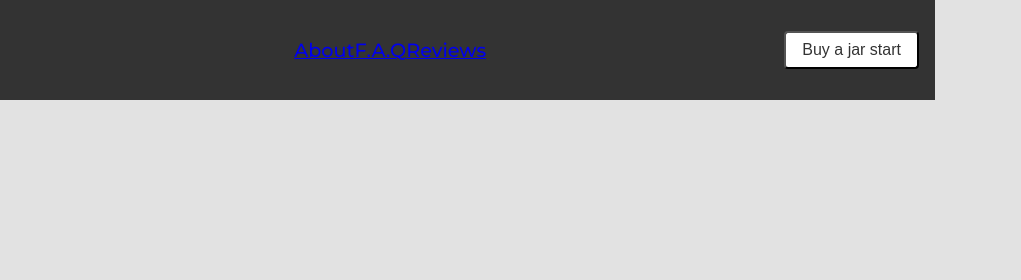
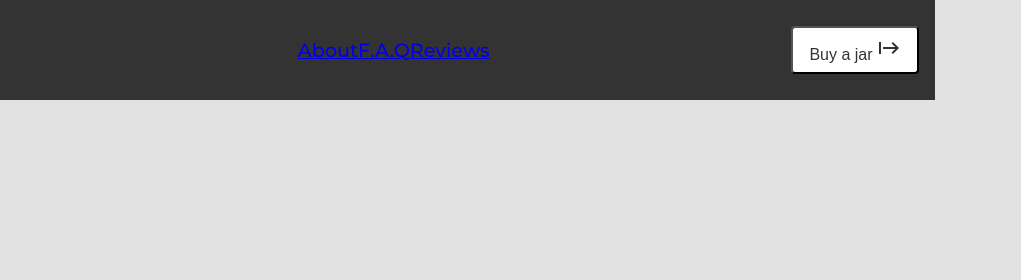
Before and after one commit to oyvindGg/Brain-in-a-Jar, a plain HTML site: page index.html in a window 1280 px wide. Shown: the top 280 px of the page, 259-1280 px from the left. Drawn offline with nearby package versions, Linux system fonts and the light colour scheme.

Commit message:
Imported Material Icons

```diff
--- a/_app/css/fonts.css
+++ b/_app/css/fonts.css
@@ -1 +1,5 @@
 @import url('https://fonts.googleapis.com/css2?family=Manrope:wght@300;400;500;600&family=Montserrat:wght@500&display=swap');
+@import url('https://fonts.googleapis.com/css2?family=Material+Symbols+Outlined:opsz,wght,FILL,GRAD@24,200,0,0');
+
+
+@import url('https://fonts.googleapis.com/css2?family=Material+Symbols+Outlined:opsz,wght,FILL,GRAD@20..48,100..700,0..1,-50..200');
```
